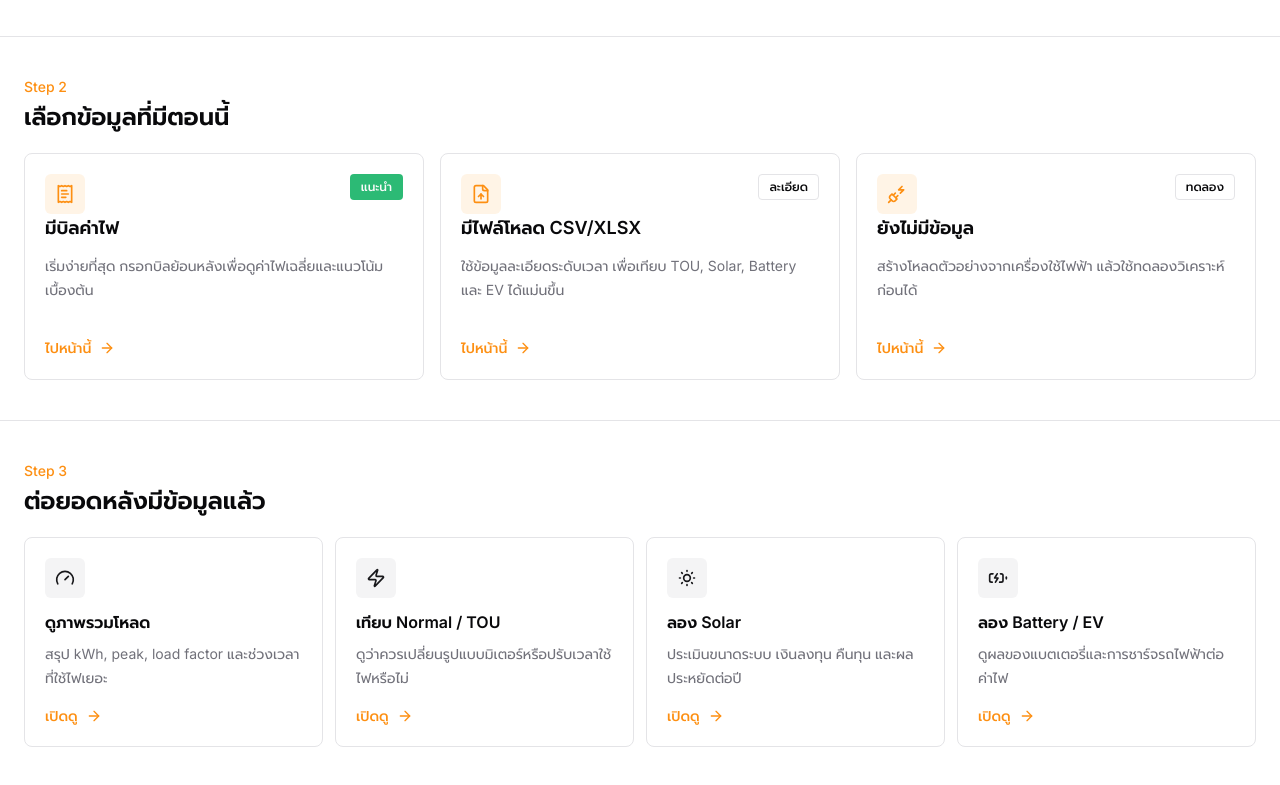
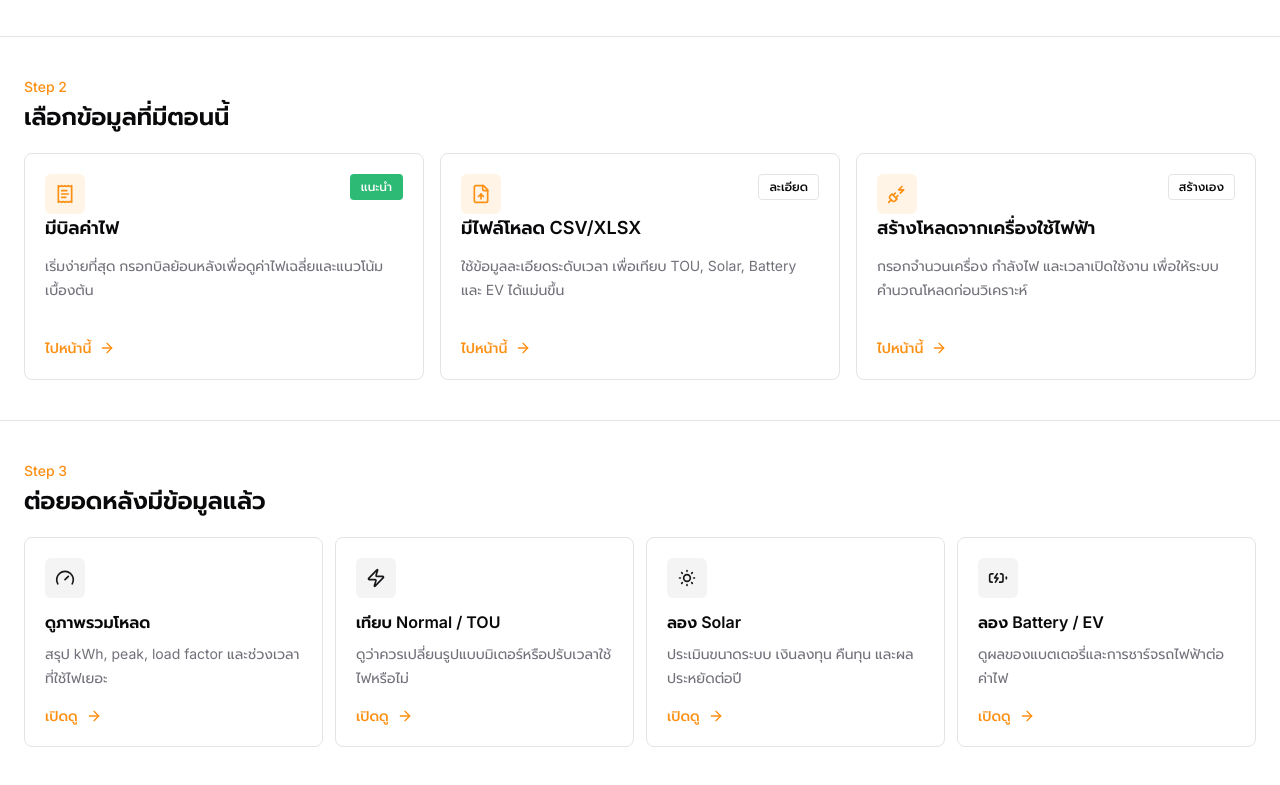
Before and after one commit to sarayutrois/thai-energy-planner, a Next.js app in the folder apps/web/: page /analysis/new in a window 1280 px wide. Shown: the part 792-1577 px from the top of the page. Built offline with nearby package versions, Linux system fonts and the light colour scheme; no server answers.

Commit message:
fix(onboarding): clarify appliance builder option

```diff
--- a/apps/web/src/app/analysis/new/start-analysis-wizard.tsx
+++ b/apps/web/src/app/analysis/new/start-analysis-wizard.tsx
@@ -87,12 +87,12 @@ const dataOptions: Array<{
   },
   {
     value: "appliances",
-    title: "ยังไม่มีข้อมูล",
+    title: "สร้างโหลดจากเครื่องใช้ไฟฟ้า",
     description:
-      "สร้างโหลดตัวอย่างจากเครื่องใช้ไฟฟ้า แล้วใช้ทดลองวิเคราะห์ก่อนได้",
+      "กรอกจำนวนเครื่อง กำลังไฟ และเวลาเปิดใช้งาน เพื่อให้ระบบคำนวณโหลดก่อนวิเคราะห์",
     href: "/analysis/load-data/appliances",
     icon: PlugZap,
-    badge: "ทดลอง",
+    badge: "สร้างเอง",
   },
 ];
 
```
